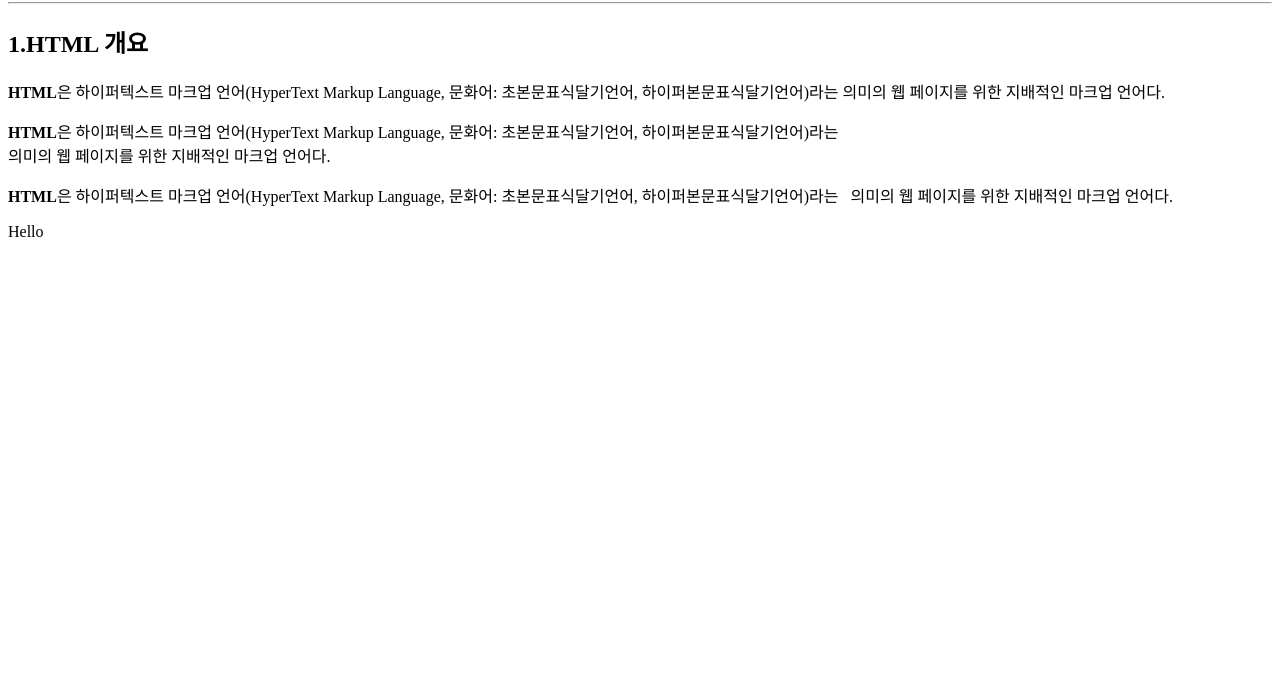
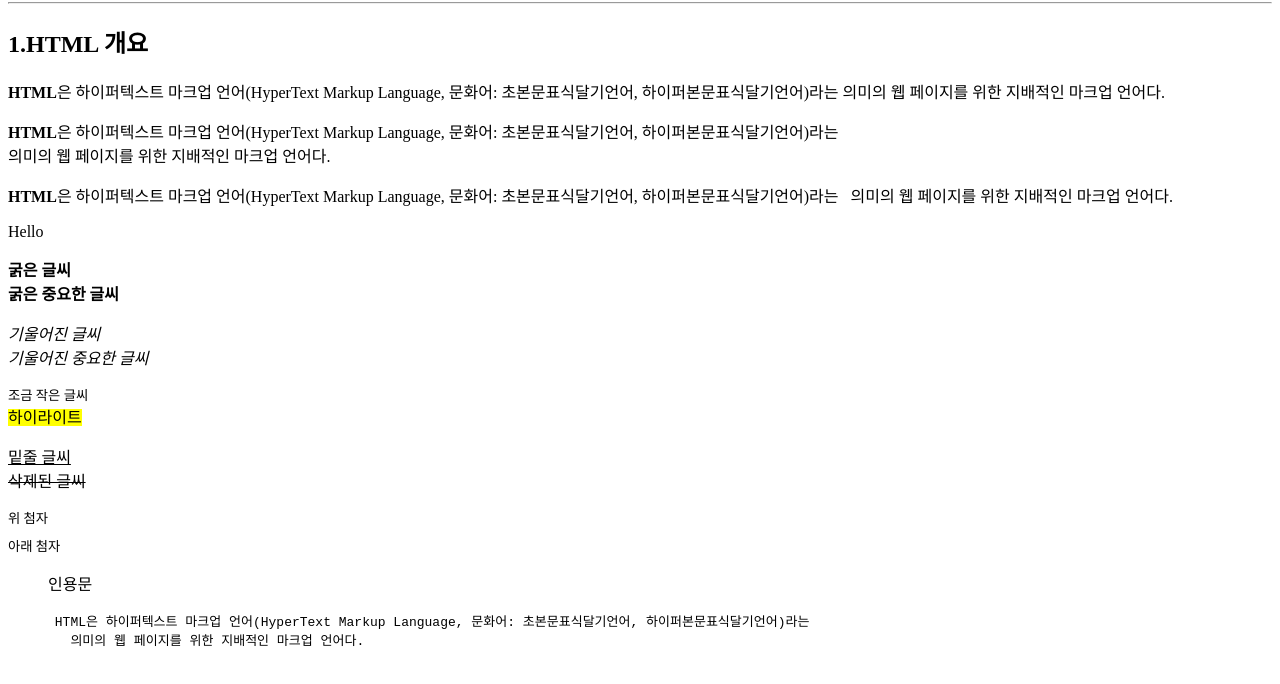
Before and after one commit to dongzzang/web, a plain HTML site: page tag.html in a window 1280 px wide. Shown: the part 78-762 px from the top of the page. Drawn offline with Linux system fonts and the light colour scheme.

Commit message:
Update tag.html

```diff
--- a/tag.html
+++ b/tag.html
@@ -15,7 +15,15 @@
     <p><b>HTML</b>은 하이퍼텍스트 마크업 언어(HyperText Markup Language, 문화어: 초본문표식달기언어, 하이퍼본문표식달기언어)라는 &nbsp;
       의미의 웹 페이지를 위한 지배적인 마크업 언어다. </p>
     <p> Hello </p>
-
-
+    <p> <b> 굵은 글씨 </b><br /> <strong> 굵은 중요한 글씨 </strong> </p>
+    <p><i> 기울어진 글씨 </i> <br /> <em> 기울어진 중요한 글씨 </em></p>
+    <p> <small> 조금 작은 글씨 </small> <br /> <mark> 하이라이트 </mark> </p>
+    <p> <ins> 밑줄 글씨 </ins> <br /> <del> 삭제된 글씨 </del> </p>
+    <p> <sup> 위 첨자 </sup> <br /> <sub> 아래 첨자 </sub> </p>
+    <p> <blockquote> 인용문 </blockquote> </p>
+    <pre>
+      HTML은 하이퍼텍스트 마크업 언어(HyperText Markup Language, 문화어: 초본문표식달기언어, 하이퍼본문표식달기언어)라는
+        의미의 웹 페이지를 위한 지배적인 마크업 언어다.
+    </pre>
   </body>
 </html>
```
